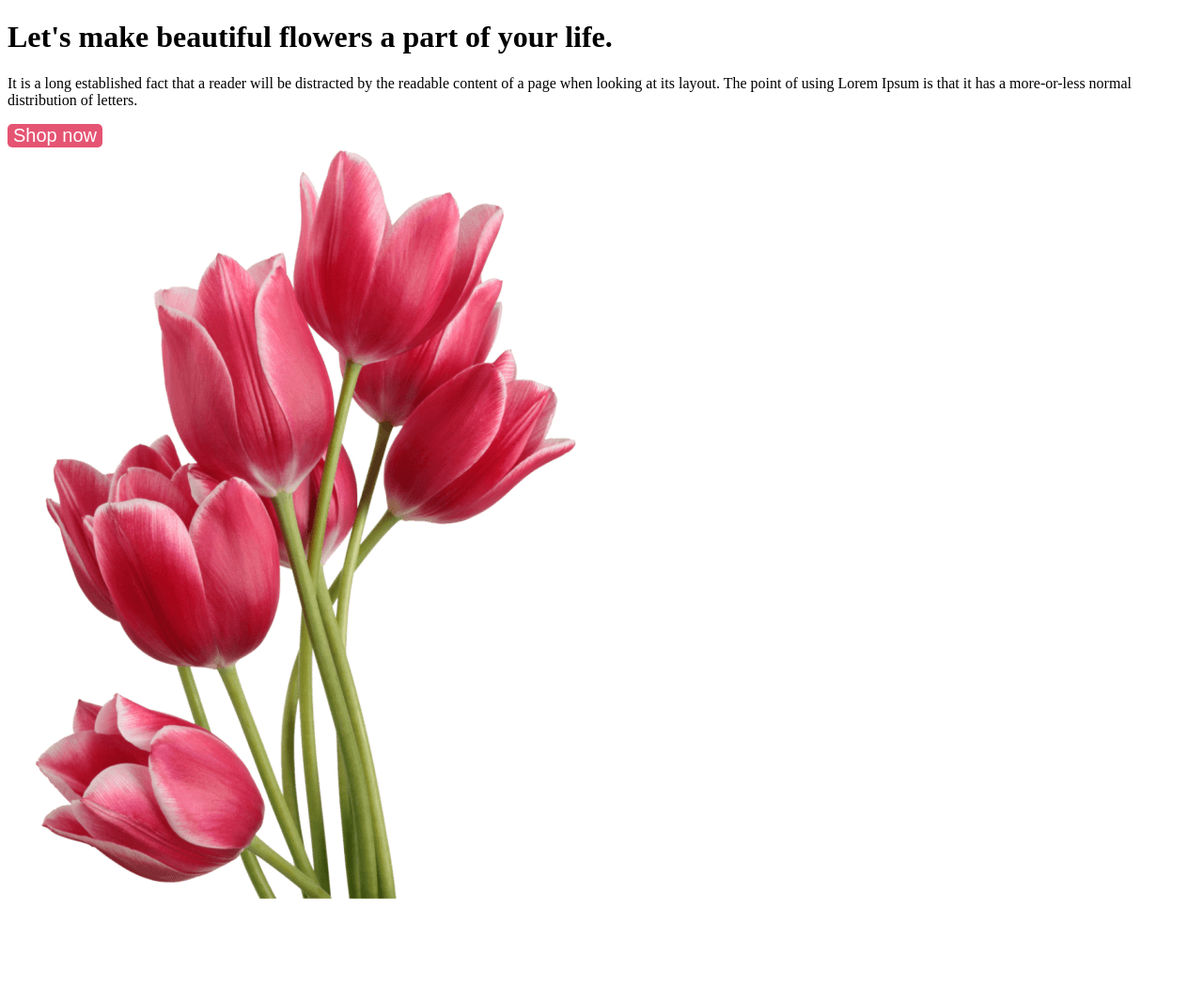
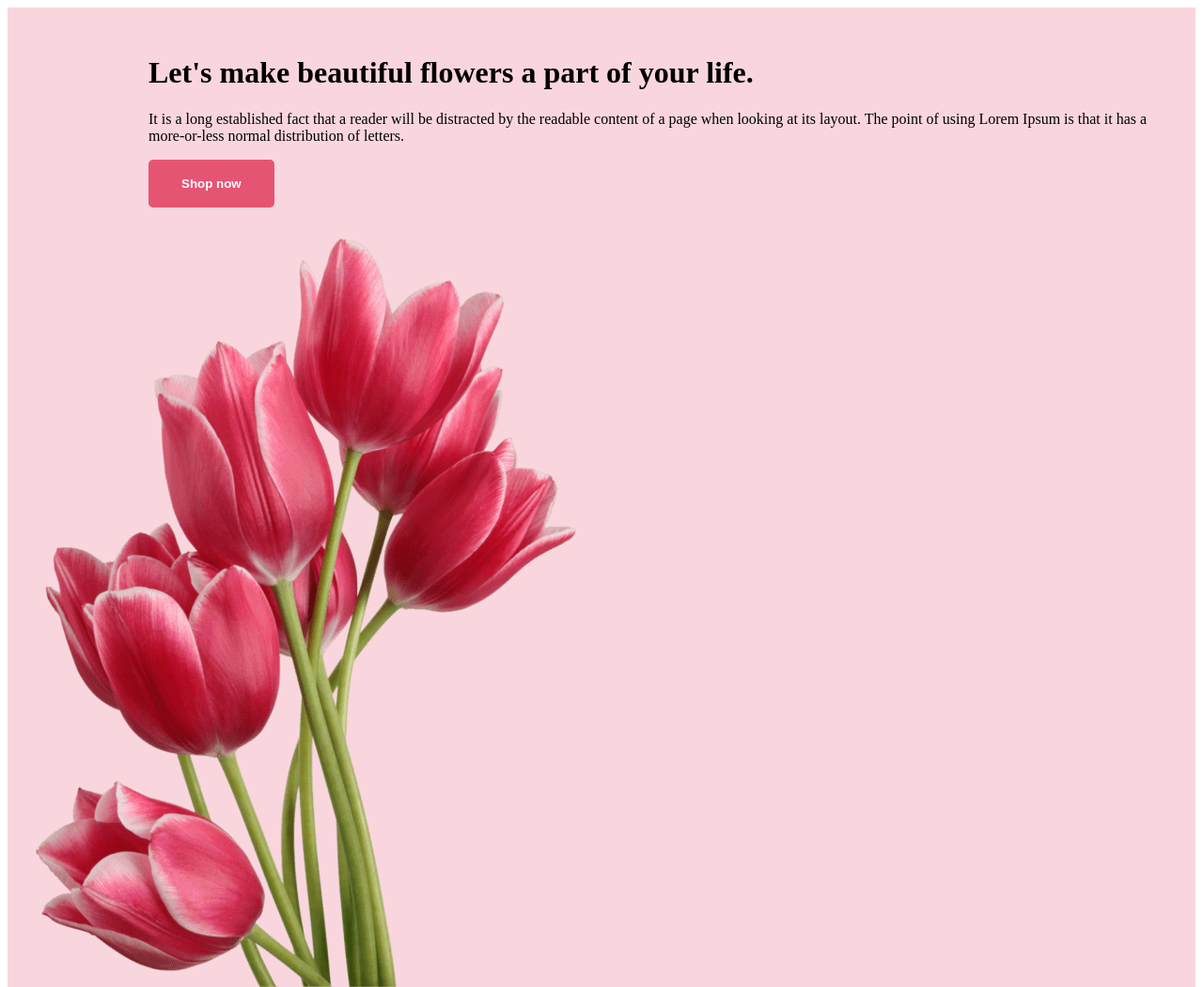
Before and after one commit to Kwsr5070/Flower-assignment, a plain HTML site: page index.html in a window 1280 px wide. Shown: the whole page at 94% size. Before the commit the page ends 969 px from the top, so only its background shows below. Drawn offline with Linux system fonts and the light colour scheme.

Commit message:
added banner content

```diff
--- a/index.html
+++ b/index.html
@@ -2,8 +2,8 @@
 <html lang="en">
 <head>
     <meta charset="UTF-8">
-    <meta name="viewport" content="width=device-width, initial-scale=1.0">
-    <title>Flower shop</title>
+    <meta name="viewport" content="width=, initial-scale=1.0">
+    <title>flower store</title>
     <link rel="stylesheet" href="styles/style.css">
 </head>
 <body>
@@ -15,19 +15,19 @@
             <nav>
 
             </nav>
-            <div class="banner">
-               <div class="banner content">
-                <h1 class="banner greeting">Let's make beautiful flowers a part of your life.</h1>
+            <div>
+                <div class="banner content">
+                    <h1 banner greeting>Let's make beautiful flowers a part of your life.</h1>
                     <p>It is a long established fact that a reader will be distracted by the readable content of a page when looking at its layout. The point of using Lorem Ipsum is that it has a more-or-less normal distribution of letters.</p>
                     <button class="btn-primary">Shop now</button>
-               </div>
-               <img class="profile-picture" src="Flower Asset/pngwing 10.png" alt="">
+                </div>
+                <img class="p-image" src="Flower Asset/pngwing 10.png" alt="">
             </div>
         </header>
+
     </main>
     <footer>
 
     </footer>
-
 </body>
 </html>
--- a/styles/style.css
+++ b/styles/style.css
@@ -1,26 +1,23 @@
-nav{}
-/* header related styles */
-.display{
+nav{
 
 }
+.header{
+    background-color: #e554733d;
+}
+.banner{
+    padding: 30px 30px 30px 150px;
 
-background-color: #e5547331;
-.banner{
-   padding: 30px 50px 30px 200px;
-    display: flex;
 }
-.banner .profile-picture{
-    width: 635px;
-    align-items: center;
+.p-image{
+    display: grid;
 }
 .btn-primary{
     border-radius: 5px;
     background-color: #e55473;
     border: 0;
     color: white;
-    font-size: 20px;
-    font-weight: 700
+    font-weight: 700;
     padding: 18px 35px;
-
+    font size: 20px;
 
 }
```
